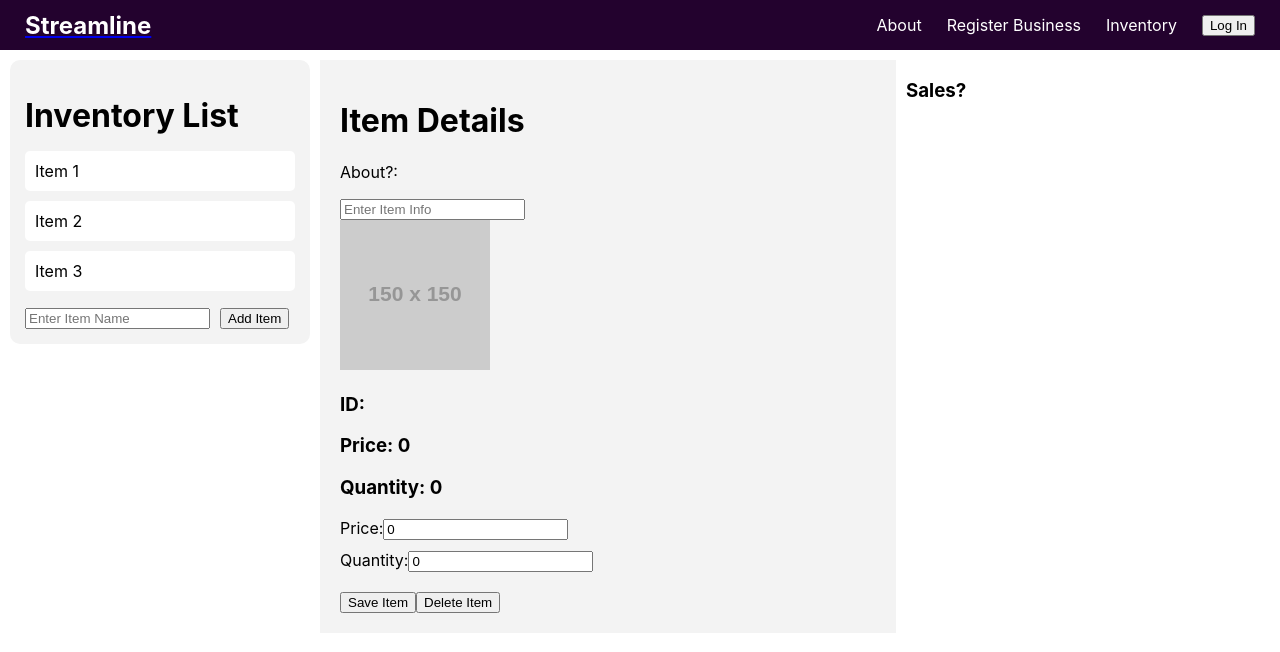
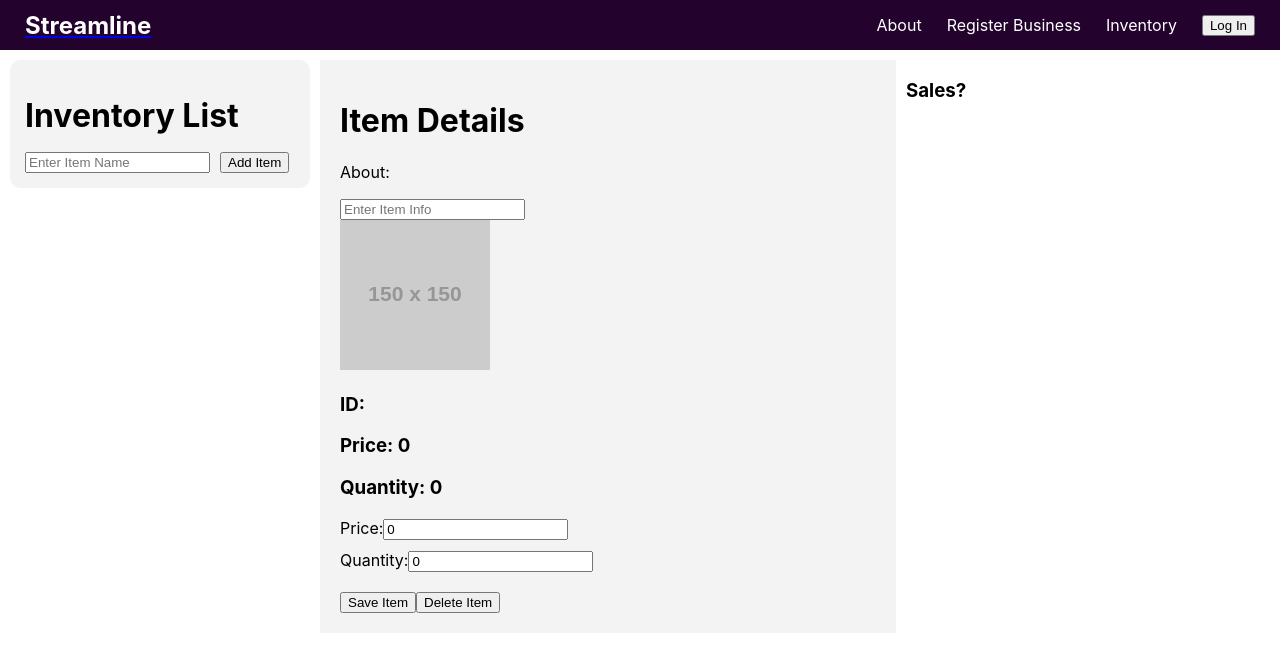
Before and after one commit to jimventory/Frontend, a React (Create React App) app: page /inventory in a window 1280 px wide. Shown: the top 652 px of the page. Built offline with nearby package versions, Linux system fonts and the light colour scheme.

Commit message:
got rid of default items

```diff
--- a/src/pages/Inventory.tsx
+++ b/src/pages/Inventory.tsx
@@ -2,11 +2,11 @@ import React, { useState } from "react";
 import "../stylesheets/Inventory.css";
 
 export default function InventoryManagement() {
-  const [items, setItems] = useState<string[]>(["Item 1", "Item 2", "Item 3"]); // Hardcoded test values
+  const [items, setItems] = useState<string[]>([]);
   const [selectedItem, setSelectedItem] = useState<string | null>(null);
   const [itemName, setItemName] = useState<string>("");
   const [itemAbout, setItemAbout] = useState<string>("");
-  const [itemPrice, setItemPrice] = useState<number>(0);
+  const [itemPrice, setItemPrice] = useState<number>(0.0);
   const [itemQuantity, setItemQuantity] = useState<number>(0);
 
   const handleInputNameChange = (event: React.ChangeEvent<HTMLInputElement>) => {
@@ -22,7 +22,7 @@ export default function InventoryManagement() {
       setItems([...items, itemName]);
       setItemName("");
       // Reset price and quantity when adding a new item
-      setItemPrice(0);
+      setItemPrice(0.00);
       setItemQuantity(0);
     }
   };
@@ -33,14 +33,14 @@ export default function InventoryManagement() {
 
   const handleSaveItem = () => {
     if (selectedItem) {
-      // back end integration to go here to save item
+      // back end integration to save the item goes here
     }
   };
 
   const handleDeleteItem = () => {
     if (selectedItem) {
-      // back end integration to go here to save item
-      alert("You sure?")
+      // back end integration to delete the item goes here
+      alert("Are you sure you want to delete this item?");
     }
   };
 
@@ -75,7 +75,7 @@ export default function InventoryManagement() {
         {selectedItem && <p>Selected Item: {selectedItem}</p>}
         <div>
           <div>
-            <p>About?:</p>
+            <p>About:</p>
             <input
               type="text"
               value={itemAbout}
@@ -116,7 +116,7 @@ export default function InventoryManagement() {
         <button onClick={handleSaveItem} id="btn-save-item">
           Save Item
         </button>
-        <button onClick={handleDeleteItem} id="btn-save-item">
+        <button onClick={handleDeleteItem} id="btn-delete-item">
           Delete Item
         </button>
       </div>
```
Lines whose indentation alone changed are shown as unchanged.
